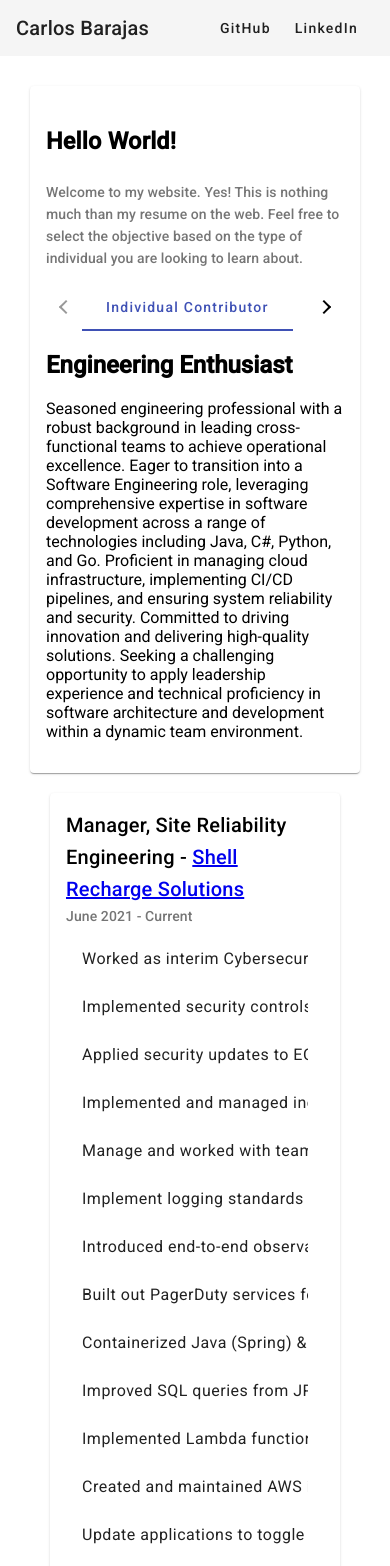
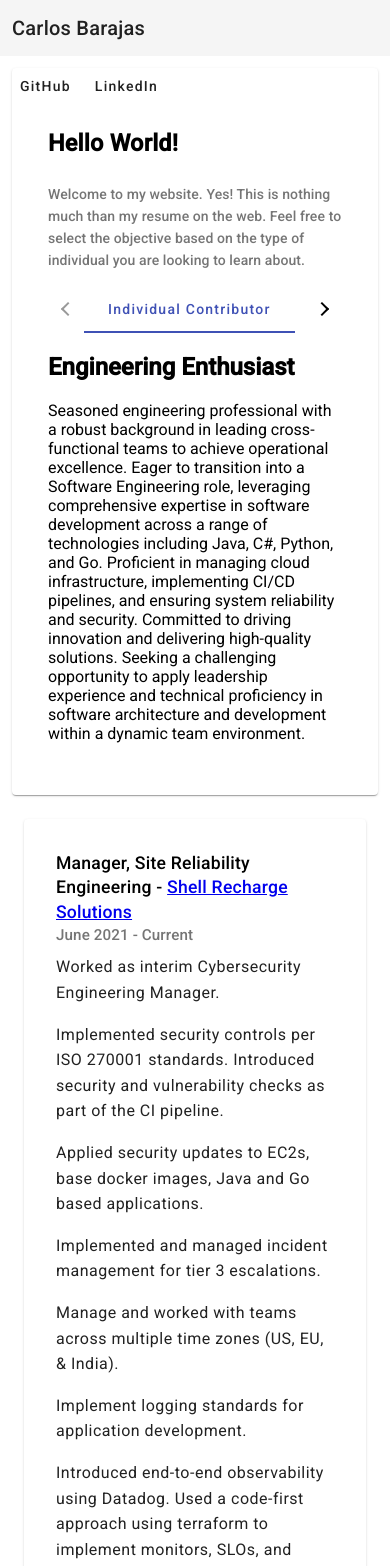
Before and after one commit to solthoth/ProfileSite, an Angular app in the folder solthoth/: page / in a window 390 px wide. Shown: the top 1566 px of the page. Built offline with nearby package versions, Linux system fonts and the light colour scheme.

Commit message:
Update styles and layout variables to fix small widths; add package-lock.json to .gitignore

```diff
--- a/solthoth/src/app/app.component.css
+++ b/solthoth/src/app/app.component.css
@@ -1,11 +1,58 @@
 .toolbar-spacer {
-    flex: 1 1 auto;
-  }
-.socials-button-row button,
-.socials-button-row a {
-    margin-right: 8px;
+  flex: 1 1 auto;
+}
+
+.socials-button-row {
+  display: flex;
+  flex-wrap: wrap;
+  gap: var(--spacing-2xs);
+}
+
+.socials-button-row a,
+.socials-button-row button {
+  margin: 0;
+}
+
+main {
+  min-height: 100vh;
+  display: flex;
+  flex-direction: column;
 }
 
 .content {
-    margin: 30px;
+  flex: 1 1 auto;
+  margin: var(--spacing-xl);
 }
+
+@media (max-width: 900px) {
+  .content {
+    margin: var(--spacing-lg);
+  }
+}
+
+@media (max-width: 600px) {
+  mat-toolbar {
+    flex-wrap: wrap;
+    gap: var(--spacing-xs);
+    padding: var(--spacing-xs);
+  }
+
+  .toolbar-spacer {
+    flex-basis: 100%;
+    height: 0;
+  }
+
+  .socials-button-row {
+    width: 100%;
+  }
+
+  .content {
+    margin: var(--spacing-md);
+  }
+}
+
+@media (max-width: 420px) {
+  .content {
+    margin: var(--spacing-xs);
+  }
+}
--- a/solthoth/src/app/home/home.component.css
+++ b/solthoth/src/app/home/home.component.css
@@ -1,8 +1,51 @@
-.jumbotro {
-    padding-right: 60px;
-    padding-left: 60px;
+:host {
+  display: block;
+}
+
+section {
+  display: flex;
+  justify-content: center;
+  padding-bottom: var(--spacing-xl);
+}
+
+.jumbotron {
+  width: min(100%, var(--layout-max-width));
+  padding: var(--spacing-xl) var(--spacing-4xl);
+  box-sizing: border-box;
 }
 
 .mat-tab-group {
-    margin-bottom: 48px;
+  margin-bottom: var(--spacing-3xl);
+}
+
+section:last-of-type {
+  flex-direction: column;
+  align-items: center;
+  gap: var(--spacing-xl);
+}
+
+@media (max-width: 900px) {
+  .jumbotron {
+    padding: var(--spacing-lg) var(--spacing-2xl);
   }
+
+  section:last-of-type {
+    gap: var(--spacing-lg);
+  }
+}
+
+@media (max-width: 600px) {
+  section {
+    padding-bottom: var(--spacing-lg);
+  }
+
+  .jumbotron {
+    padding: var(--spacing-lg);
+  }
+}
+
+@media (max-width: 420px) {
+  .jumbotron {
+    padding: var(--spacing-md);
+  }
+}
--- a/solthoth/src/app/job/job.component.css
+++ b/solthoth/src/app/job/job.component.css
@@ -1,4 +1,61 @@
 .job {
-    padding: 20px;
-    /* max-width: 400px; */
+  width: min(100%, var(--layout-max-width));
+  padding: 0 var(--spacing-lg);
+  box-sizing: border-box;
 }
+
+.job mat-card {
+  width: 100%;
+  box-sizing: border-box;
+}
+
+.job mat-card-title {
+  display: block;
+  font-size: 1.2rem;
+  line-height: 1.4;
+}
+
+.job mat-card-subtitle {
+  font-size: 0.95rem;
+}
+
+.job mat-list {
+  padding: 0;
+}
+
+.job mat-list-item {
+  height: auto;
+  padding: var(--spacing-2xs) 0;
+  align-items: flex-start;
+}
+
+.job mat-list-item div {
+  white-space: normal;
+  line-height: 1.6;
+}
+
+@media (max-width: 900px) {
+  .job {
+    padding: 0 var(--spacing-md);
+  }
+}
+
+@media (max-width: 600px) {
+  .job {
+    padding: 0 var(--spacing-sm);
+  }
+
+  .job mat-card-title {
+    font-size: 1.1rem;
+  }
+}
+
+@media (max-width: 420px) {
+  .job {
+    padding: 0 var(--spacing-xs);
+  }
+
+  .job mat-card {
+    padding: var(--spacing-sm);
+  }
+}
--- a/solthoth/src/styles.css
+++ b/solthoth/src/styles.css
@@ -1,4 +1,24 @@
 /* You can add global styles to this file, and also import other style files */
 
-html, body { height: 100%; }
-body { margin: 0; font-family: Roboto, "Helvetica Neue", sans-serif; }
+:root {
+  --layout-max-width: 960px;
+  --spacing-2xs: 8px;
+  --spacing-xs: 12px;
+  --spacing-sm: 16px;
+  --spacing-md: 20px;
+  --spacing-lg: 24px;
+  --spacing-xl: 32px;
+  --spacing-2xl: 40px;
+  --spacing-3xl: 48px;
+  --spacing-4xl: 60px;
+}
+
+html,
+body {
+  height: 100%;
+}
+
+body {
+  margin: 0;
+  font-family: Roboto, "Helvetica Neue", sans-serif;
+}
```
Also changed, not shown: 1 other file (tests, documents, lock files or other folders).
